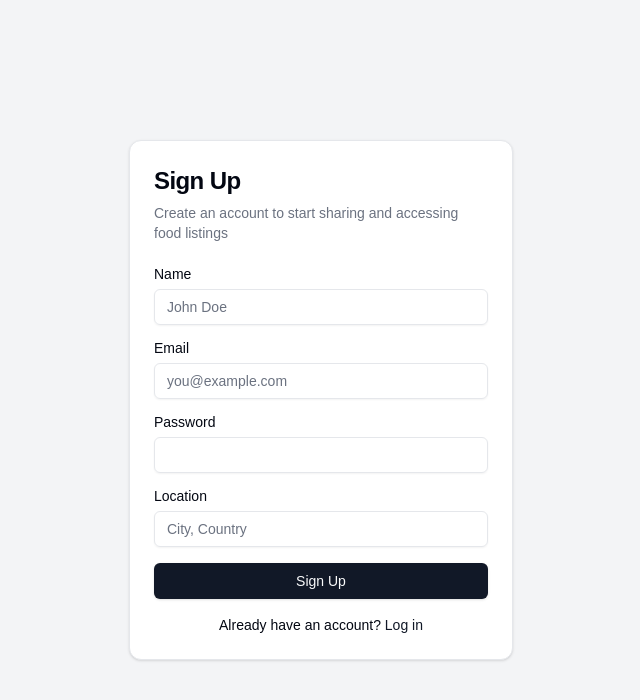
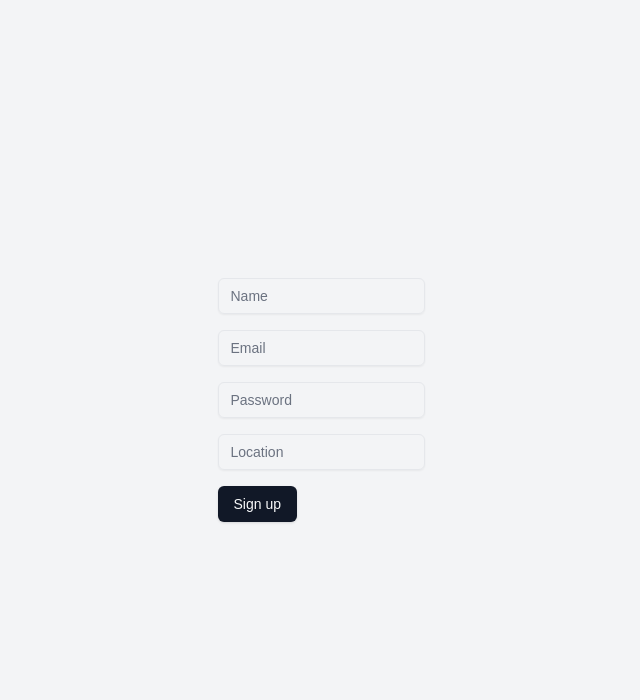
Before and after one commit to romxai/foodshare-app, a Next.js app: page /signup in a window 1280 px wide. Shown: the top 700 px of the page, without its empty margins (319-959 px from the left). Built offline with nearby package versions, Linux system fonts and the light colour scheme.

Commit message:
signup-ui

```diff
--- a/components/AuthForms/SignupForm.tsx
+++ b/components/AuthForms/SignupForm.tsx
@@ -1,19 +1,9 @@
 "use client";
 
 import React, { useState } from "react";
-import { useRouter } from "next/navigation";
-import Link from "next/link";
-
+import { useRouter } from "next/navigation"; // Change this line
+import { Input } from "@/components/ui/input";
 import { Button } from "@/components/ui/button";
-import {
-  Card,
-  CardContent,
-  CardDescription,
-  CardHeader,
-  CardTitle,
-} from "@/components/ui/card";
-import { Input } from "@/components/ui/input";
-import { Label } from "@/components/ui/label";
 
 const SignupForm = () => {
   const [name, setName] = useState("");
@@ -62,71 +52,40 @@ const SignupForm = () => {
   };
 
   return (
-    <Card className="mx-auto max-w-sm">
-      <CardHeader>
-        <CardTitle className="text-2xl">Sign Up</CardTitle>
-        <CardDescription>
-          Create an account to start sharing and accessing food listings
-        </CardDescription>
-      </CardHeader>
-      <CardContent>
-        <form onSubmit={handleSubmit} className="grid gap-4">
-          <div className="grid gap-2">
-            <Label htmlFor="name">Name</Label>
+    <form onSubmit={handleSubmit} className="space-y-4">
       <Input
-              id="name"
         type="text"
-              placeholder="John Doe"
+        placeholder="Name"
         value={name}
         onChange={(e) => setName(e.target.value)}
         required
       />
-          </div>
-          <div className="grid gap-2">
-            <Label htmlFor="email">Email</Label>
       <Input
-              id="email"
         type="email"
-              placeholder="you@example.com"
+        placeholder="Email"
         value={email}
         onChange={(e) => setEmail(e.target.value)}
         required
       />
-          </div>
-          <div className="grid gap-2">
-            <Label htmlFor="password">Password</Label>
       <Input
-              id="password"
         type="password"
+        placeholder="Password"
         value={password}
         onChange={(e) => setPassword(e.target.value)}
         required
       />
-          </div>
-          <div className="grid gap-2">
-            <Label htmlFor="location">Location</Label>
       <Input
-              id="location"
         type="text"
-              placeholder="City, Country"
+        placeholder="Location"
         value={location}
         onChange={(e) => setLocation(e.target.value)}
         required
       />
-          </div>
-          {error && <p className="text-red-500 text-sm">{error}</p>}
-          <Button type="submit" className="w-full" disabled={loading}>
-            {loading ? "Signing up..." : "Sign Up"}
+      {error && <p className="text-red-500">{error}</p>}
+      <Button type="submit" disabled={loading}>
+        {loading ? "Signing up..." : "Sign up"}
       </Button>
     </form>
-        <div className="mt-4 text-center text-sm">
-          Already have an account?{" "}
-          <Link href="/login" className="text-primary hover:underline">
-            Log in
-          </Link>
-        </div>
-      </CardContent>
-    </Card>
   );
 };
 
```
Lines whose indentation alone changed are shown as unchanged.
